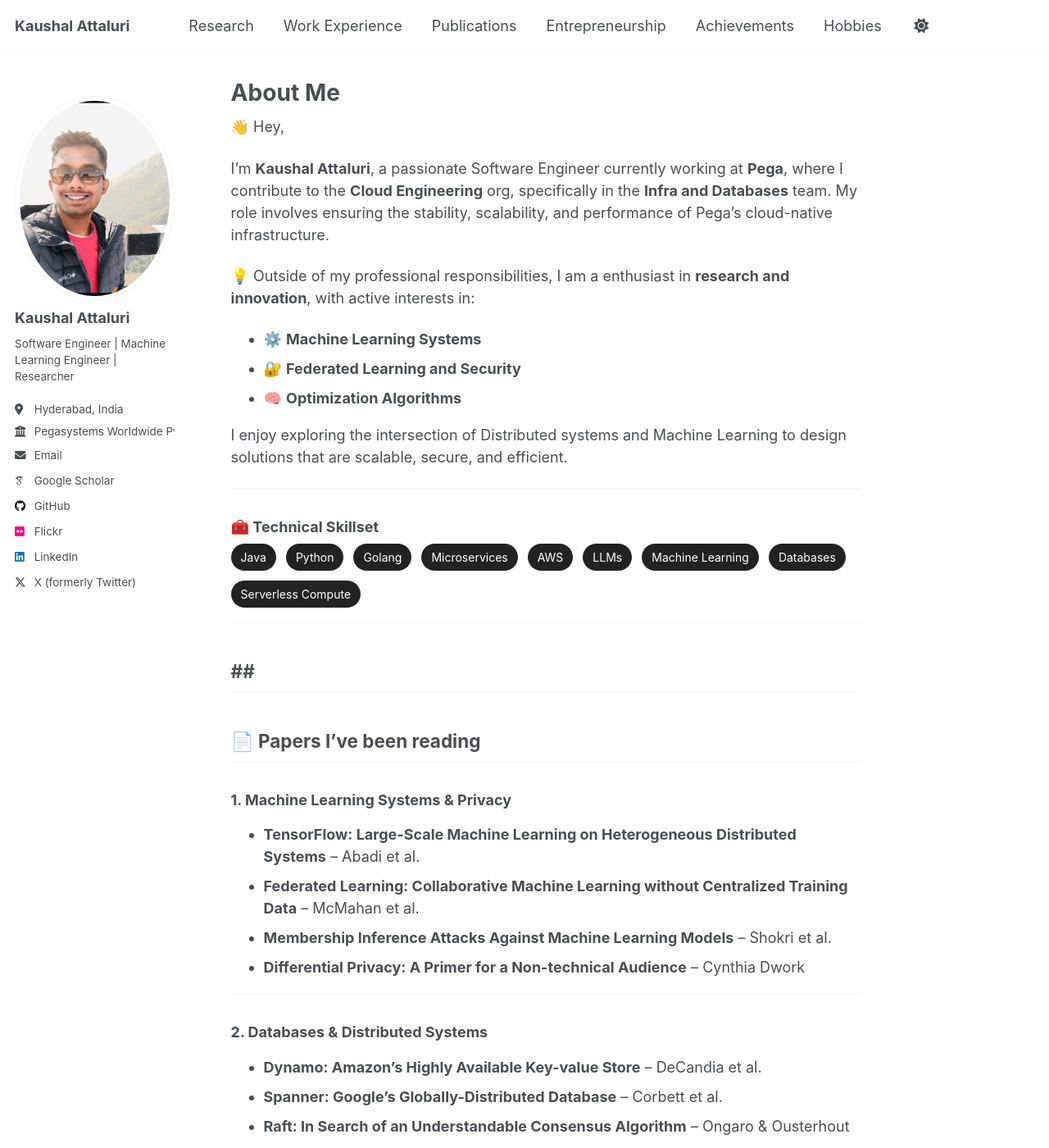
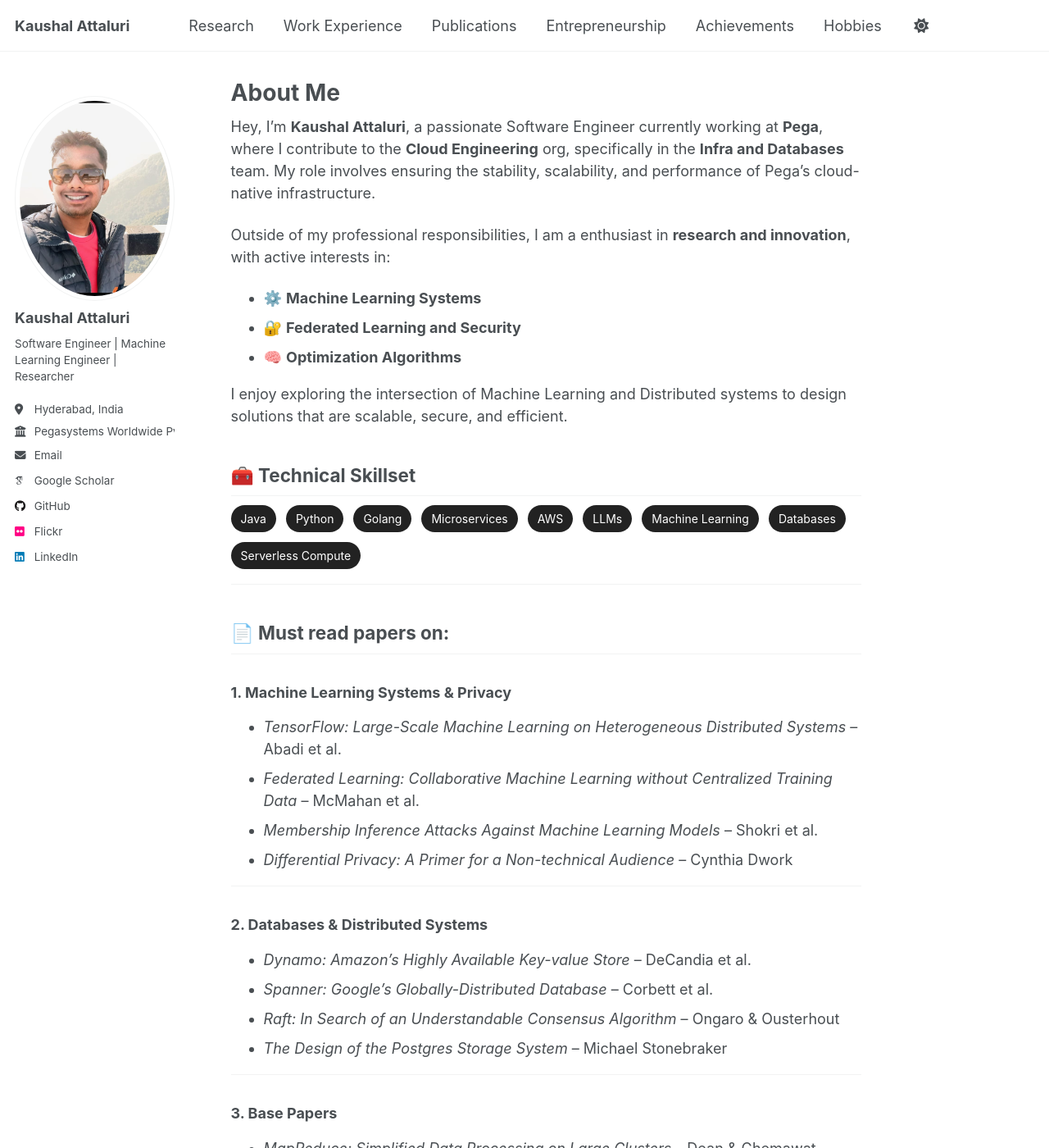
Before and after one commit to kaushalattaluri/kaushalattaluri.github.io, a Jekyll site: the page built from _pages/about.md, in a window 1280 px wide and 1400 px high. Shown: the whole window at 82% size. Built offline with Jekyll 4.4.1, drawn with Linux system fonts in a browser that asks for light colours; some web fonts are replaced.

Commit message:
added pubs and changes in config

```diff
--- a/_config.yml
+++ b/_config.yml
@@ -68,7 +68,7 @@ author:
   steam            : # Username
   telegram         : # URL
   tumblr           : # Username
-  twitter          : kaushallfc for X / Twitter
+  twitter          : # Username
   vine             : # Username
   weibo            : # Username
   wikipedia        : # Username
--- a/_pages/about.md
+++ b/_pages/about.md
@@ -7,21 +7,18 @@ redirect_from:
   - /about.html
 ---
 
-👋 Hey,
-
+Hey,
 I’m **Kaushal Attaluri**, a passionate Software Engineer currently working at **Pega**, where I contribute to the **Cloud Engineering** org, specifically in the **Infra and Databases** team. My role involves ensuring the stability, scalability, and performance of Pega’s cloud-native infrastructure.
 
-💡 Outside of my professional responsibilities, I am a enthusiast in **research and innovation**, with active interests in:
+Outside of my professional responsibilities, I am a enthusiast in **research and innovation**, with active interests in:
 
 - ⚙️ **Machine Learning Systems**
 - 🔐 **Federated Learning and Security**
 - 🧠 **Optimization Algorithms**
 
-I enjoy exploring the intersection of Distributed systems and Machine Learning to design solutions that are scalable, secure, and efficient.
+I enjoy exploring the intersection of Machine Learning and  Distributed systems to design solutions that are scalable, secure, and efficient.
 
----
-
-### 🧰 Technical Skillset
+## 🧰 Technical Skillset
 
 <div style="display: flex; flex-wrap: wrap; gap: 12px; margin-top: 10px;">
 
@@ -46,31 +43,27 @@ I enjoy exploring the intersection of Distributed systems and Machine Learning t
 </div>
 
 ---
-
-##
----
-
-## 📄 Papers I’ve been reading
+## 📄 Must read papers on:
 
 ### 1. Machine Learning Systems & Privacy
-- **TensorFlow: Large-Scale Machine Learning on Heterogeneous Distributed Systems** – Abadi et al.
-- **Federated Learning: Collaborative Machine Learning without Centralized Training Data** – McMahan et al.
-- **Membership Inference Attacks Against Machine Learning Models** – Shokri et al.
-- **Differential Privacy: A Primer for a Non-technical Audience** – Cynthia Dwork
+- *TensorFlow: Large-Scale Machine Learning on Heterogeneous Distributed Systems* – Abadi et al.
+- *Federated Learning: Collaborative Machine Learning without Centralized Training Data* – McMahan et al.
+- *Membership Inference Attacks Against Machine Learning Models* – Shokri et al.
+- *Differential Privacy: A Primer for a Non-technical Audience* – Cynthia Dwork
 
 ---
 
 ### 2. Databases & Distributed Systems
-- **Dynamo: Amazon’s Highly Available Key-value Store** – DeCandia et al.
-- **Spanner: Google’s Globally-Distributed Database** – Corbett et al.
-- **Raft: In Search of an Understandable Consensus Algorithm** – Ongaro & Ousterhout
-- **The Design of the Postgres Storage System** – Michael Stonebraker
+- *Dynamo: Amazon’s Highly Available Key-value Store* – DeCandia et al.
+- *Spanner: Google’s Globally-Distributed Database* – Corbett et al.
+- *Raft: In Search of an Understandable Consensus Algorithm* – Ongaro & Ousterhout
+- *The Design of the Postgres Storage System* – Michael Stonebraker
 
 ---
 
 ### 3. Base Papers
-- **MapReduce: Simplified Data Processing on Large Clusters** – Dean & Ghemawat, Google
-- **The Google File System** – Sanjay Ghemawat et al.
-- **Bigtable: A Distributed Storage System for Structured Data** – Chang et al.
+- *MapReduce: Simplified Data Processing on Large Clusters* – Dean & Ghemawat, Google
+- *The Google File System* – Sanjay Ghemawat et al.
+- *Bigtable: A Distributed Storage System for Structured Data* – Chang et al.
 
 ---
```
